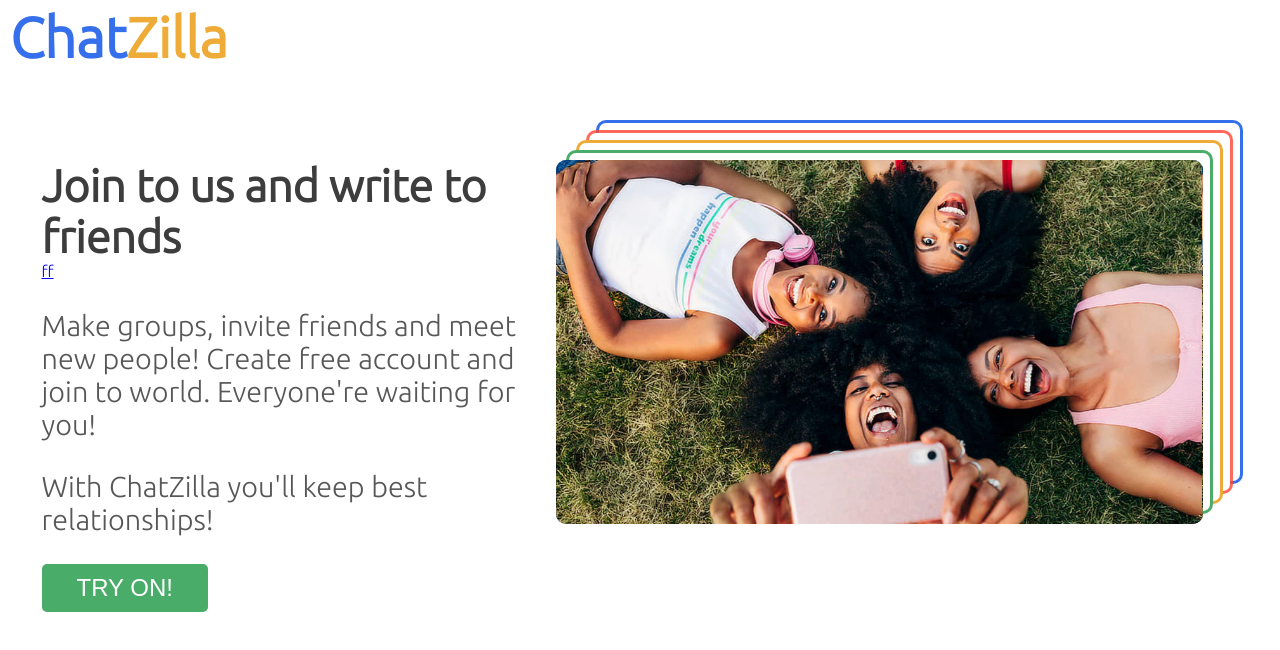
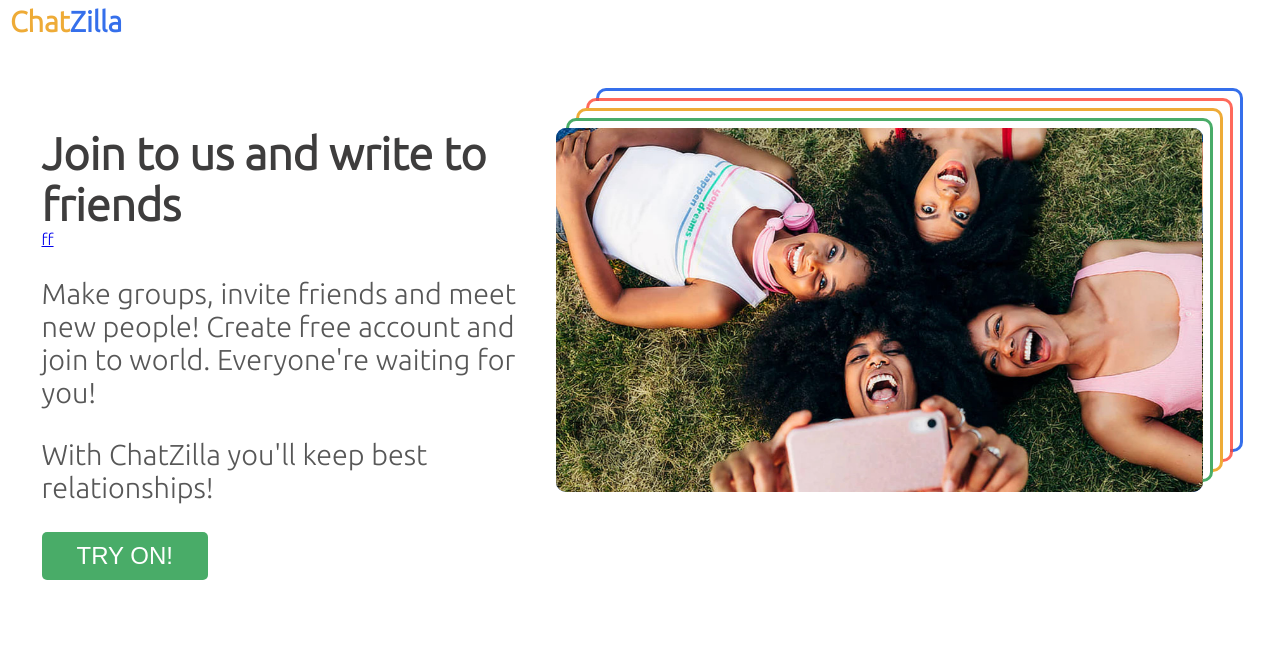
Before and after one commit to blazej-k/chat, a React app: page / in a window 1280 px wide. Shown: the top 650 px of the page. Built offline with nearby package versions, Linux system fonts and the light colour scheme; no server answers.

Commit message:
animation for header in home

```diff
--- a/src/components/home/Home.tsx
+++ b/src/components/home/Home.tsx
@@ -1,4 +1,4 @@
-import { FC, useEffect, useLayoutEffect, useState } from 'react';
+import { FC, useLayoutEffect, useRef, useState } from 'react';
 import Slider from './Slider'
 import '../../style/Home.scss'
 import { Link } from 'react-router-dom';
@@ -10,6 +10,8 @@ const Home: FC = () => {
     const [randomColors, setRandomColors] = useState<string[]>([])
     const [showInfoSpan, setShowInfoSpan] = useState(false)
 
+    const ref = useRef<HTMLHeadingElement>(null)
+
     useLayoutEffect(() => {
         const result: string[] = []
         for (let i = 0; i < 3;) {
@@ -20,6 +22,22 @@ const Home: FC = () => {
             }
         }
         setRandomColors(result)
+        if (ref && ref.current) {
+            const { current } = ref
+            const text = current.textContent?.split("") || []
+            current.textContent = ''
+            let i = 0
+            text.forEach((element) => {
+                current.innerHTML += `<span>${element}</span>`
+            });
+            const timer = setInterval(() => {
+                current.children[i].classList.add('fade-text', i > 3 ? result[0] : result[1])
+                if(i === text.length - 1){
+                    clearInterval(timer)
+                }
+                i++
+            }, 60)
+        }
     }, [])
 
     const handleButtonHover = (show: boolean) => {
@@ -29,18 +47,18 @@ const Home: FC = () => {
     const animations = {
         in: {
             opacity: 1,
-            transition: {duration: 1 },
+            transition: { duration: 1 },
         },
         out: {
             opacity: 0,
-            transition: {duration: 1 },
+            transition: { duration: 1 },
         }
     }
 
     return (
         <motion.div className="home" variants={animations} initial='out' animate='in'>
             <div className="header">
-                <h1><span className={randomColors[0]}>Chat</span><span className={randomColors[1]}>Zilla</span></h1>
+                <h1 ref={ref}>ChatZilla</h1>
             </div>
             <div className="home-info">
                 <div className="home-info-des">
--- a/src/style/Home.scss
+++ b/src/style/Home.scss
@@ -5,10 +5,18 @@
     margin: 0 auto;
     padding: 5px 10px;
     .header > h1 {
-        font-size: 350%;
+        font-size: 180%;
         margin: 0;
         span {
+            opacity: 0;
+            transition: .3s ease-in;
+            transform: translateX(40px);
+            display: inline-block;
             @include multiColors("color");
+        }
+        span.fade-text{
+            opacity: 1;
+            transform: translateX(0px);
         }
     }
     .home-info {
```
